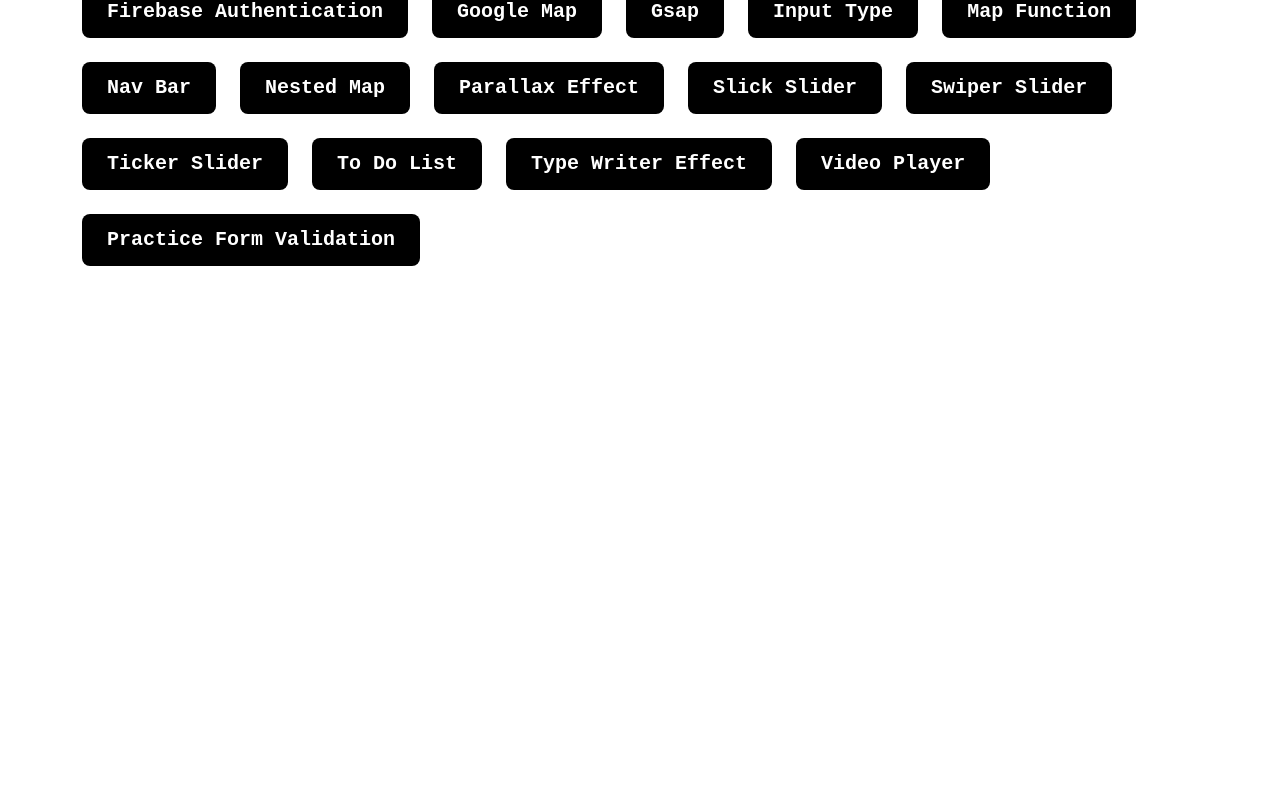
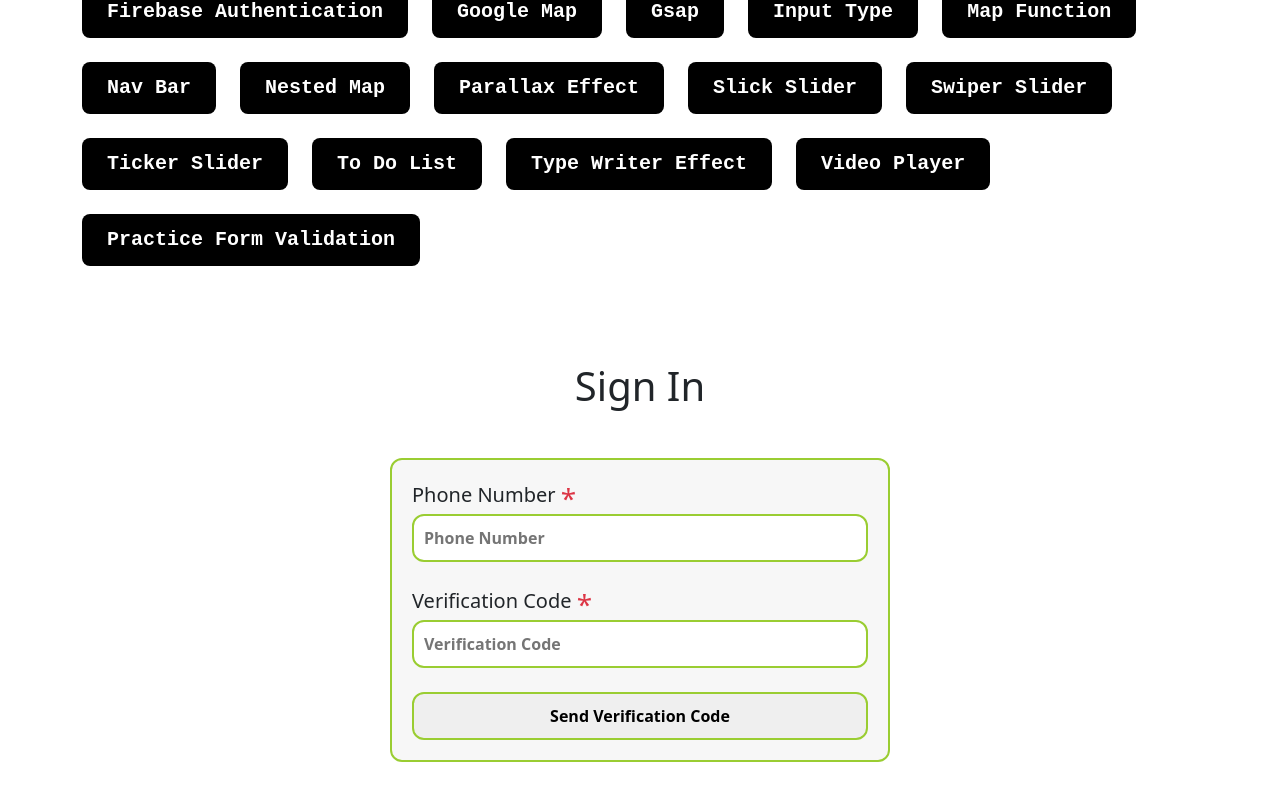
Before and after one commit to anilkumar70820/my-code, a React (Create React App) app: page /homepage in a window 1280 px wide. Shown: the part 314-1114 px from the top of the page. Before the commit the page ends 800 px from the top, so only its background shows below. Built offline with nearby package versions, Linux system fonts and the light colour scheme.

Commit message:
add input name

```diff
--- a/src/App.css
+++ b/src/App.css
@@ -449,7 +449,7 @@
 .password_toggle_icon {
   position: absolute;
   right: 2%;
-  top: 50%;
+  top: 68%;
   transform: translateY(-50%);
 }
 .swiper_box {
--- a/src/components/HomePage.jsx
+++ b/src/components/HomePage.jsx
@@ -3,6 +3,7 @@
 import CommonButton from "./common/CommonButton";
 import Swal from "sweetalert2";
 import { FaSignOutAlt } from "react-icons/fa";
+import PhoneNumber from "./firebase_database/PhoneNumber";
 
 const HomePage = () => {
   const logOut = () => {
@@ -18,7 +19,7 @@
           <CommonButton
             linkButton={"Log Out"}
             className={"text-danger"}
-            icon={<FaSignOutAlt/>}
+            icon={<FaSignOutAlt />}
           />
         </Link>
       </div>
@@ -93,6 +94,7 @@
           <CommonButton linkButton={"Practice Form Validation"} />
         </Link>
       </div>
+      <PhoneNumber />
     </div>
   );
 };
--- a/src/components/firebase_database/FireStore.jsx
+++ b/src/components/firebase_database/FireStore.jsx
@@ -313,6 +313,9 @@
           onSubmit={formSubmit}
         >
           <div className="position-relative">
+            <p className="text-capitalize fs-5 mb-1">
+              first name <sub className="text-danger fs-3">*</sub>
+            </p>
             <input
               type="text"
               placeholder="First Name"
@@ -328,6 +331,7 @@
             )}
           </div>
           <div className="position-relative">
+            <p className="text-capitalize fs-5 mb-1">last name</p>
             <input
               type="text"
               placeholder="Last Name"
@@ -336,6 +340,9 @@
             />
           </div>
           <div className="position-relative">
+            <p className="text-capitalize fs-5 mb-1">
+              email <sub className="text-danger fs-3">*</sub>
+            </p>
             <input
               type="email"
               placeholder="Your Email"
@@ -351,6 +358,8 @@
             )}
           </div>
           {/* Input field for image upload */}
+          <div className="mb-0">
+            <p className="text-capitalize fs-5 mb-1">profile image</p>
             <div className="border_yellogreen">
               <label htmlFor="fileinput" className="common_btns me-4 py-1 px-3">
                 Choose File
@@ -365,6 +374,7 @@
               {showImage && (
                 <img src={showImage} alt="user_image" className="user_img" />
               )}
+            </div>
           </div>
           <button className="common_btns" type="submit">
             {loading ? (
--- /dev/null
+++ b/src/components/firebase_database/PhoneNumber.jsx
@@ -0,0 +1,119 @@
+import React, { useState } from "react";
+import { auth } from "./FirebaseData"; // Import auth from FirebaseData
+import Swal from "sweetalert2";
+
+const PhoneNumber = () => {
+  const [formdata, setFormdata] = useState({
+    phoneNumber: "",
+    verificationCode: "",
+  });
+  const [verificationId, setVerificationId] = useState(null);
+  const [isSignUp, setIsSignUp] = useState(false);
+  const [error, setError] = useState({
+    phoneNumber: false,
+    verificationCode: false,
+  });
+
+  // Handle input change
+  const handleInputChange = (field, value) => {
+    setFormdata({ ...formdata, [field]: value });
+    setError({ ...error, [field]: false }); // Reset error when input changes
+  };
+
+  // Send verification code to the provided phone number
+  const handlePhoneNumberVerification = async () => {
+    try {
+      const confirmation = await auth().signInWithPhoneNumber(formdata.phoneNumber);
+      setVerificationId(confirmation.verificationId);
+      // Prompt the user to enter the verification code
+      Swal.fire({
+        title: "Verification Code Sent",
+        text: "Please enter the verification code you received.",
+        input: "text",
+        inputPlaceholder: "Verification Code",
+        showCancelButton: true,
+        confirmButtonText: "Verify",
+        preConfirm: (verificationCode) => {
+          setFormdata({ ...formdata, verificationCode });
+          handleVerificationCodeConfirmation(verificationCode);
+        },
+      });
+    } catch (error) {
+      console.error("Error verifying phone number:", error);
+      setError({ ...error, phoneNumber: true });
+    }
+  };
+
+  // Confirm the verification code entered by the user
+  const handleVerificationCodeConfirmation = async (verificationCode) => {
+    try {
+      const credential = auth.PhoneAuthProvider.credential(verificationId, verificationCode);
+      await auth().signInWithCredential(credential);
+      // Display success message upon successful sign in
+      Swal.fire({
+        title: "Phone Number Sign In Successful!",
+        icon: "success",
+      });
+      // Redirect the user to the homepage
+      // You may need to adjust the redirection logic based on your application
+    } catch (error) {
+      console.error("Error confirming verification code:", error);
+      setError({ ...error, verificationCode: true });
+    }
+  };
+
+  return (
+    <section className="py-5 min-vh-100" id="form_validation">
+      <h1 className="mb-5 text-center">
+        {isSignUp ? "Create A New Account" : "Sign In"}
+      </h1>
+      <div className="container d-flex align-items-center justify-content-center">
+        <form
+          className="d-flex flex-column gap-4 justify-content-center form_width form_box"
+          onSubmit={(e) => e.preventDefault()} // Prevent default form submission
+        >
+          <div className="position-relative">
+            <p className="text-capitalize fs-5 mb-1">
+              phone number <sub className="text-danger fs-3">*</sub>
+            </p>
+            <input
+              type="text"
+              placeholder="Phone Number"
+              value={formdata.phoneNumber}
+              onChange={(e) => handleInputChange("phoneNumber", e.target.value)}
+            />
+            {error.phoneNumber && (
+              <p className="text-danger fw-semibold error_message">
+                Please enter a valid phone number.
+              </p>
+            )}
+          </div>
+          <div className="position-relative">
+            <p className="text-capitalize fs-5 mb-1">
+              verification code <sub className="text-danger fs-3">*</sub>
+            </p>
+            <input
+              type="text"
+              placeholder="Verification Code"
+              value={formdata.verificationCode}
+              onChange={(e) => handleInputChange("verificationCode", e.target.value)}
+            />
+            {error.verificationCode && (
+              <p className="text-danger fw-semibold error_message">
+                Please enter a valid verification code.
+              </p>
+            )}
+          </div>
+          <input
+            type="button"
+            value="Send Verification Code"
+            onClick={handlePhoneNumberVerification}
+          />
+
+        </form>
+      </div>
+    </section>
+  );
+};
+
+export default PhoneNumber;
--- a/src/components/firebase_database/RealtimeDatabase.jsx
+++ b/src/components/firebase_database/RealtimeDatabase.jsx
@@ -150,6 +150,9 @@
           onSubmit={formSubmit}
         >
           <div className="position-relative">
+          <p className="text-capitalize fs-5 mb-1">
+              first name <sub className="text-danger fs-3">*</sub>
+            </p>
             <input
               type="text"
               placeholder="First Name"
@@ -165,6 +168,9 @@
             )}
           </div>
           <div className="position-relative">
+          <p className="text-capitalize fs-5 mb-1">
+              last name <sub className="text-danger fs-3">*</sub>
+            </p>
             <input
               type="text"
               placeholder="Last Name"
@@ -180,6 +186,9 @@
             )}
           </div>
           <div className="position-relative">
+          <p className="text-capitalize fs-5 mb-1">
+              email <sub className="text-danger fs-3">*</sub>
+            </p>
             <input
               type="email"
               placeholder="Your Email"
@@ -195,6 +204,9 @@
             )}
           </div>
           <div className="position-relative">
+          <p className="text-capitalize fs-5 mb-1">
+              password <sub className="text-danger fs-3">*</sub>
+            </p>
             <input
               className="pe-5"
               type={showPassword ? "text" : "password"}
@@ -221,6 +233,9 @@
             )}
           </div>
           <div className="position-relative">
+          <p className="text-capitalize fs-5 mb-1">
+              confirm password <sub className="text-danger fs-3">*</sub>
+            </p>
             <input
               type="password"
               placeholder="Confirm Password"
```
Also changed, not shown: src/components/firebase_database/FirebaseAuthentication.jsx (+15 -12 lines). Lines whose indentation alone changed are shown as unchanged.
